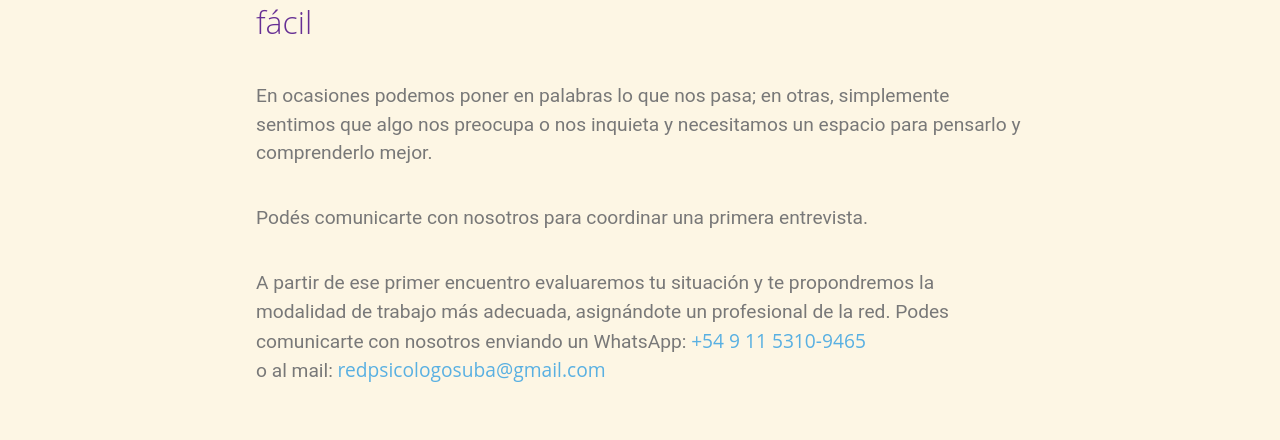
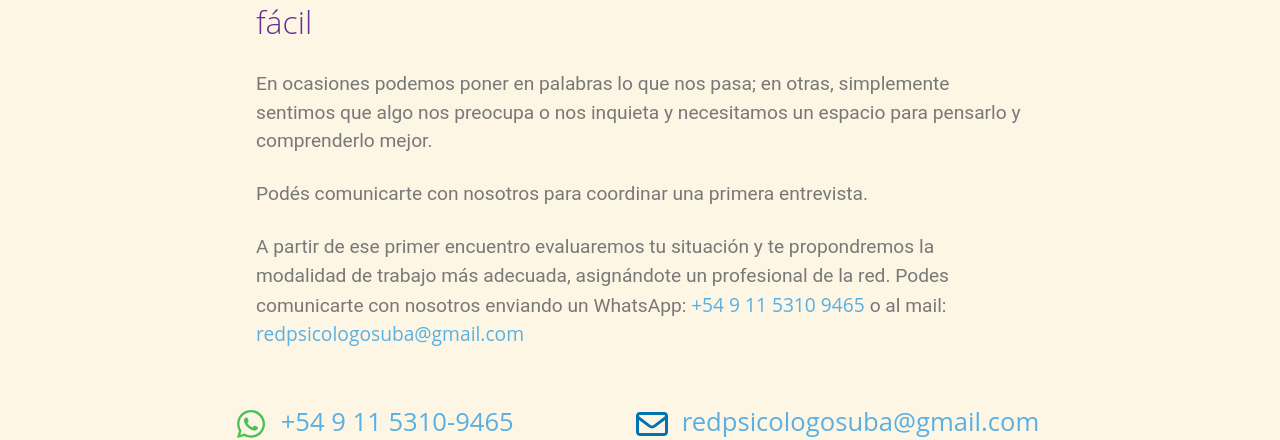
Before and after one commit to pablococciaglia/psicopon, an Angular app: page / in a window 1280 px wide. Shown: the part 1295-1735 px from the top of the page. Built offline with nearby package versions, Linux system fonts and the light colour scheme.

Commit message:
no breakable space for telefon

```diff
--- a/src/app/components/text body/text body.html
+++ b/src/app/components/text body/text body.html
@@ -2,19 +2,18 @@
   <div class="text-body-long">
     <h1 class="violet-letter thin-letter">{{ title }}</h1>
     <br />
-    <h3 class="roboto mt-3">{{ text1 }}</h3>
+    <h3 class="roboto">{{ text1 }}</h3>
     <br />
-    <h3 class="roboto mt-3">{{ text2 }}</h3>
+    <h3 class="roboto">{{ text2 }}</h3>
     <br />
-    <h3 class="roboto mt-3">
+    <h3 class="roboto">
       {{ text3 }}
       <a target="_blank" rel="noreferrer" href="https://wa.me/5491153109465">
-        +54&nbsp;9&nbsp;11&nbsp;5310-9465
+        +54&nbsp;9&nbsp;11&nbsp;5310&nbsp;9465
       </a>
-    </h3>
-    <h3 class="roboto">
       {{ text4 }}
       <a href="mailto: redpsicologosuba@gmail.com"> redpsicologosuba@gmail.com </a>
     </h3>
+    <h3 class="roboto"></h3>
   </div>
 </div>
```
